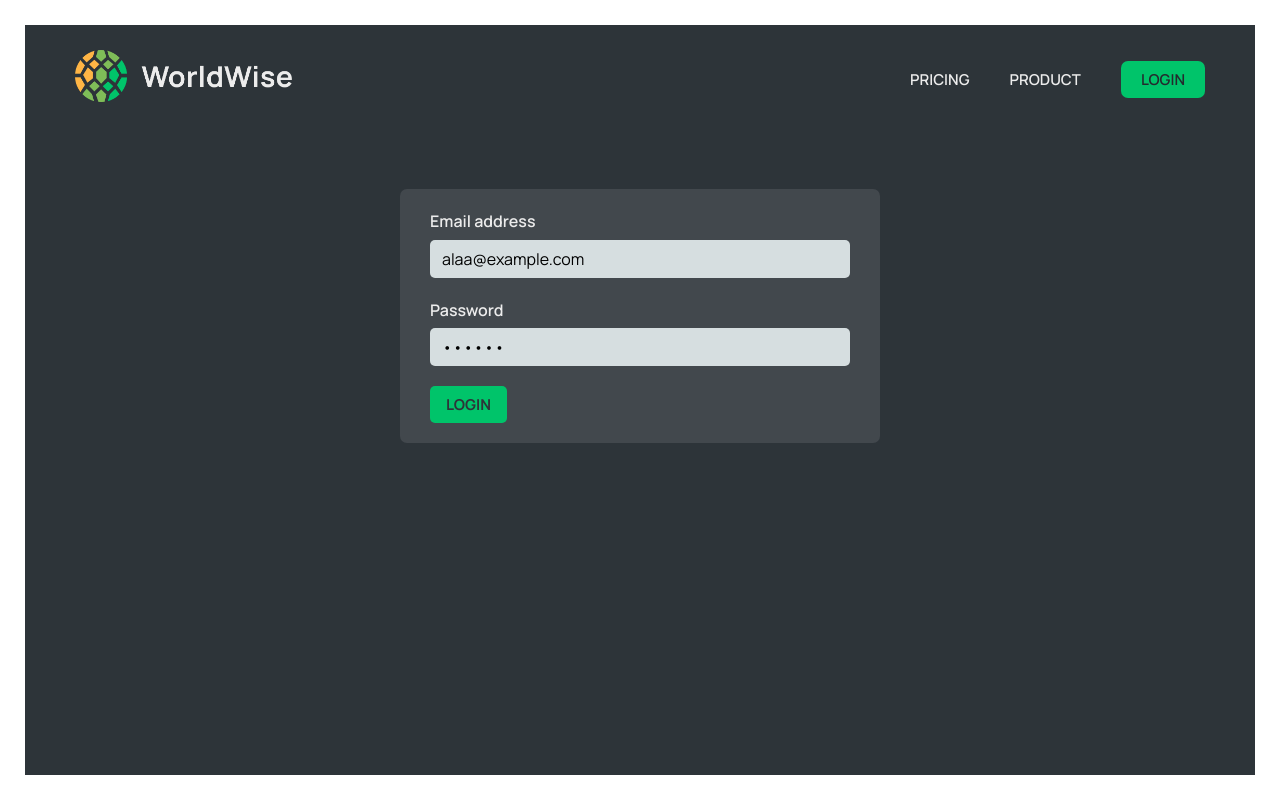
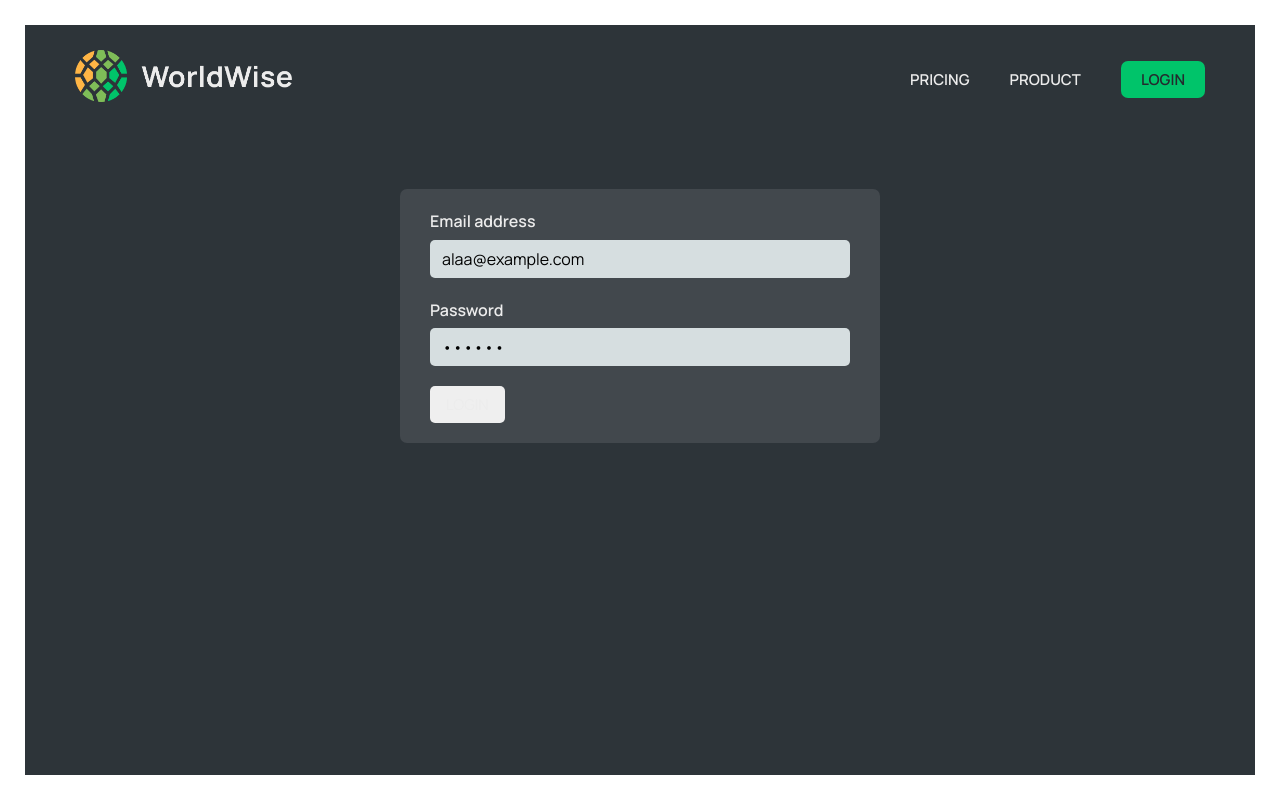
Before and after one commit to AlaaHamdyMohammadi/React-Worldwise-App, a React (Vite) app: page /login in a window 1280 px wide. Built offline with nearby package versions, Linux system fonts and the light colour scheme; data requests are answered from the project's data file.

Commit message:
Update links

```diff
--- a/src/pages/Login.jsx
+++ b/src/pages/Login.jsx
@@ -54,7 +54,7 @@ export default function Login() {
           </div>
 
           <div>
-            <Button type='primary'>Login</Button>
+            <Button>Login</Button>
           </div>
         </form>
       </main>
```
Also changed, not shown: src/components/Spinner.module.css (line endings or trailing spaces).
